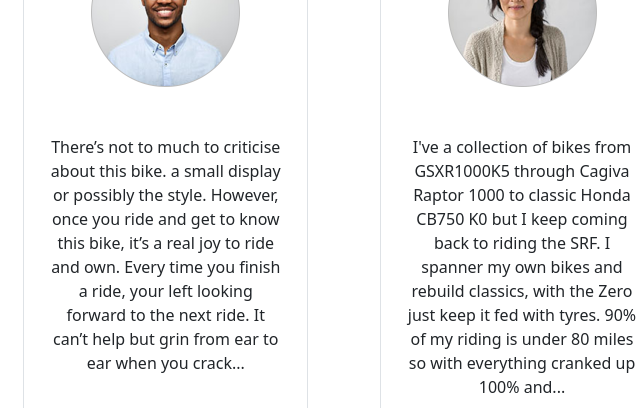
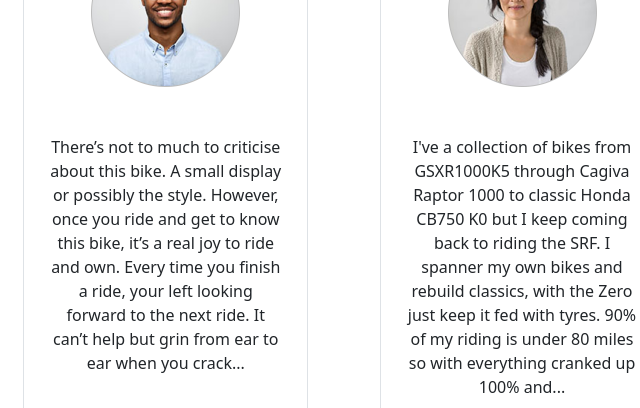
Before and after one commit to ShafayetAzmeer/honda-cbr-website, a plain HTML site: page index.html in a window 1280 px wide. Shown: the part 1380-1788 px from the top of the page, 118-758 px from the left. Drawn offline with nearby package versions, Linux system fonts and the light colour scheme.

Commit message:
Spelling Corrected

```diff
--- a/index.html
+++ b/index.html
@@ -121,7 +121,7 @@
                     <br>
                     <br>
                     <div >
-                        <p>There’s not to much to criticise about this bike. a small display or possibly the style. However, once you ride and get to know this bike, it’s a real joy to ride and own. Every time you finish a ride, your left looking forward to the next ride. It can’t help but grin from ear to ear when you crack...</p>
+                        <p>There’s not to much to criticise about this bike. A small display or possibly the style. However, once you ride and get to know this bike, it’s a real joy to ride and own. Every time you finish a ride, your left looking forward to the next ride. It can’t help but grin from ear to ear when you crack...</p>
                            <div class="p-3">
                             <i class="fas fa-star"></i>
                             <i class="fas fa-star"></i>
```
